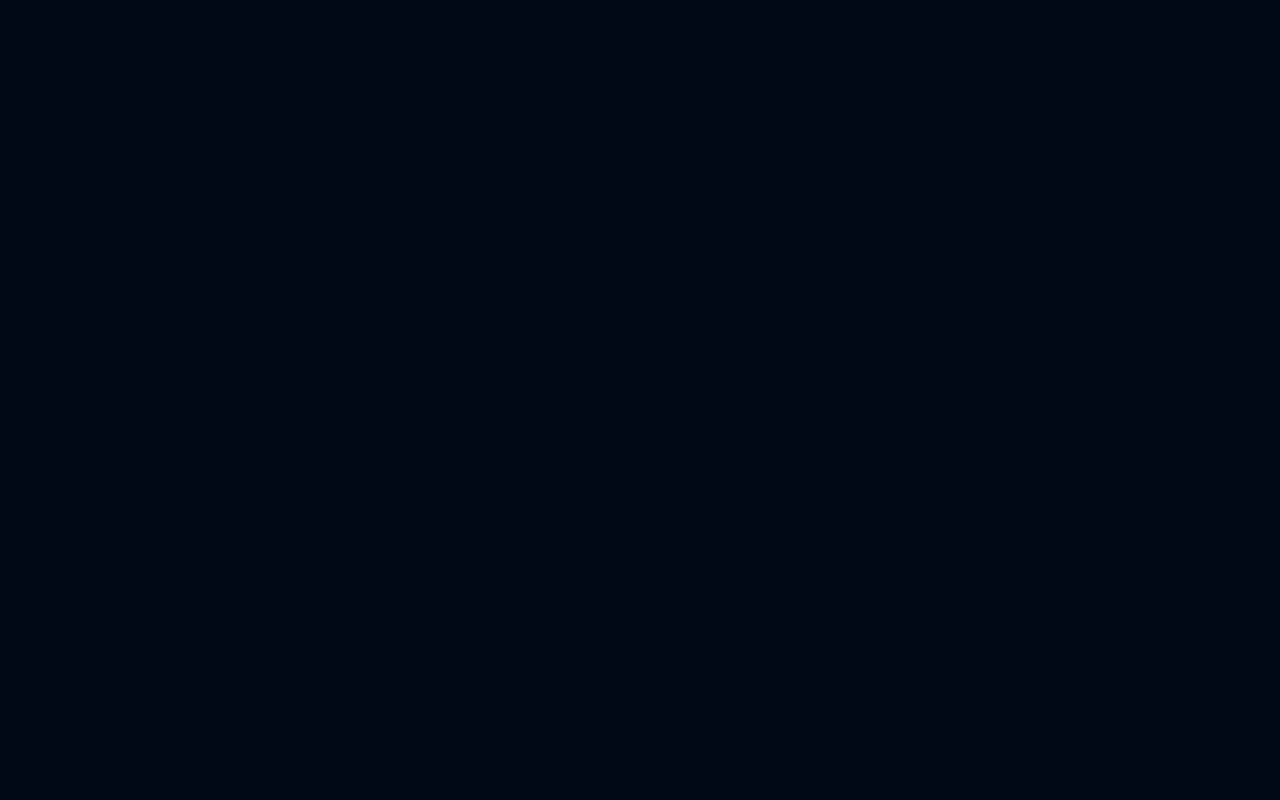
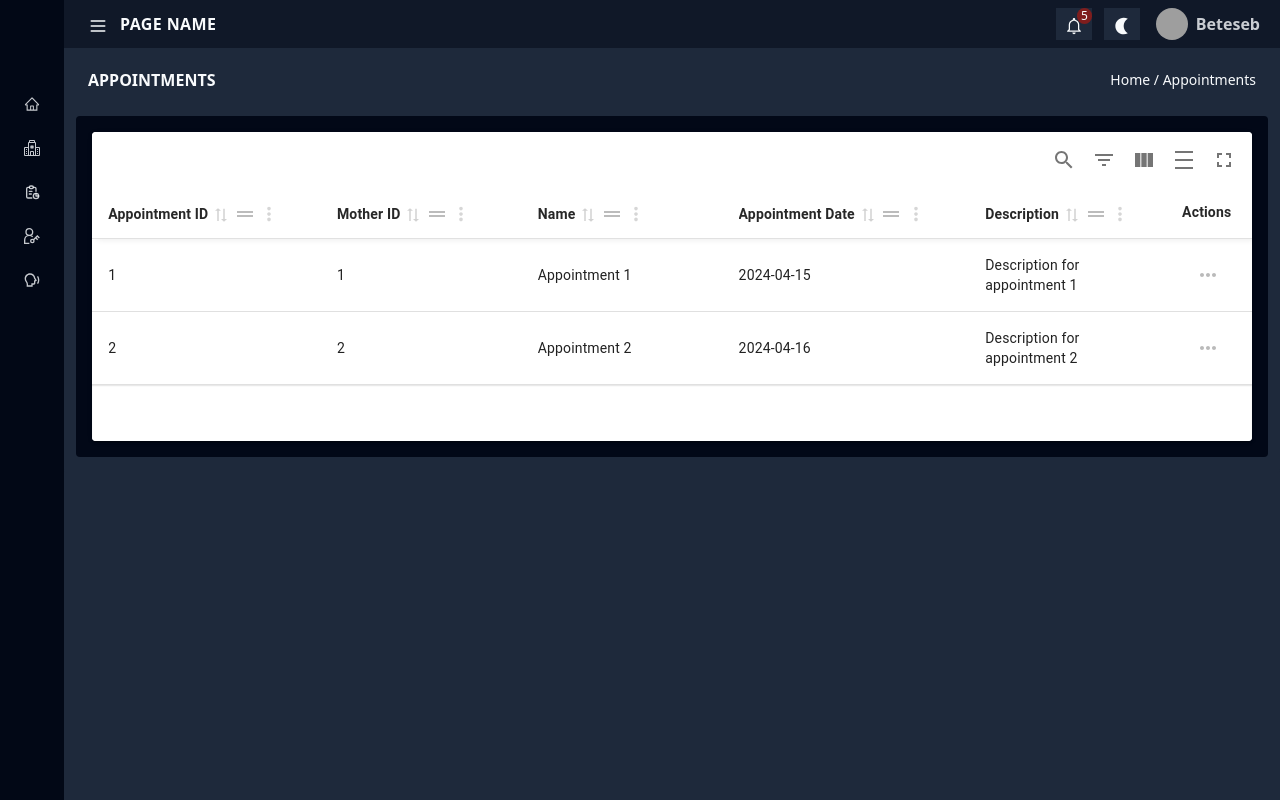
Before and after one commit to Final-Project-SE/infant-immunization-dashboard, a React (Vite) app: page /appointment in a window 1280 px wide. Before the commit this address had no page. Built offline with nearby package versions, Linux system fonts and the light colour scheme; grey boxes are pictures that could not be loaded.

Commit message:
Add AppointmentsPage component with AppointmentTable

```diff
--- a/src/App.tsx
+++ b/src/App.tsx
@@ -9,10 +9,11 @@ import Dashboard from "./pages/dashboard";
 
 
 import "./styles/globals.css";
-import SchedulePage from "./pages/SchedulePage";
+
 import VaccinesPage from "./pages/VaccinesPage";
 import MothersPage from "./pages/MothersPage";
 import ChildrenPage from "./pages/ChildrenPage";
+import AppointmentsPage from "./pages/AppointmentsPage";
 
 
 function App() {
@@ -37,8 +38,8 @@ function App() {
                 element={<ChildrenPage />}
               />
               <Route
-                path="schedule"
-                element={<SchedulePage />}
+                path="appointment"
+                element={<AppointmentsPage />}
               />
               <Route path="VaccinesPage" element={<VaccinesPage />} />
             </Route>
--- a/src/components/sidebar/sidebar.tsx
+++ b/src/components/sidebar/sidebar.tsx
@@ -55,8 +55,8 @@ const Menu = () => {
     },
     {
       icon: <GrUserAdmin />,
-      title: "schedule",
-      href: "/schedule",
+      title: "appointment",
+      href: "/appointment",
     },
     {
       icon: <RiSpeakLine />,
--- /dev/null
+++ b/src/components/table/appointment-table.tsx
@@ -0,0 +1,46 @@
+
+import { MRT_ColumnDef } from "material-react-table";
+import Table from "../ui/table";
+import { Appointment } from "@/utils/types/component";
+
+const columns: MRT_ColumnDef<Appointment>[] = [
+  {
+    header: "Appointment ID",
+    accessorKey: "id",
+    enableSorting: true,
+  },
+
+  {
+    header: "Mother ID",
+    accessorKey: "motherId",
+    enableSorting: true,
+  },
+
+  {
+    header: "Name",
+    accessorKey: "name",
+    enableSorting: true,
+  },
+  {
+    header: "Appointment Date",
+    accessorKey: "appointmentDate",
+    enableSorting: true,
+
+  },
+  {
+    header: "Description",
+    accessorKey: "description",
+    enableSorting: true,
+  },
+];
+
+const AppointmentTable = ({ appointments }: { appointments: Appointment[] }) => {
+  return (
+    <Table
+      columnDefinition={columns as any}
+      data={appointments}
+    />
+  );
+};
+
+export default AppointmentTable;
--- /dev/null
+++ b/src/pages/AppointmentsPage.tsx
@@ -0,0 +1,35 @@
+
+import PageHeader from "@/components/header/page-header";
+import AppointmentTable from "@/components/table/appointment-table";
+import { Appointment } from "@/utils/types/component";
+
+
+const appointments: Appointment[] = [
+  {
+    id: 1,
+    motherId: 1,
+    name: "Appointment 1",
+    appointmentDate: "2024-04-15",
+    description: "Description for appointment 1",
+  },
+  {
+    id: 2,
+    motherId: 2,
+    name: "Appointment 2",
+    appointmentDate: "2024-04-16",
+    description: "Description for appointment 2",
+  },
+];
+
+function AppointmentsPage() {
+  return (
+    <div className="mx-auto w-full bg-muted rounded mt-1 pb-4">
+      <PageHeader pageName="Appointments" />
+      <div className="mx-auto w-[98%] h-fit bg-card rounded overflow-auto mt-2 py-4 px-4 relative">
+        <AppointmentTable appointments={appointments} />
+      </div>
+    </div>
+  );
+}
+
+export default AppointmentsPage;
--- a/src/pages/SchedulePage.tsx
+++ /dev/null
@@ -1,11 +0,0 @@
-
-
-const SchedulePage = () => {
-  return (
-    <div>
-      SchedulePage
-    </div>
-  )
-}
-
-export default SchedulePage
```
